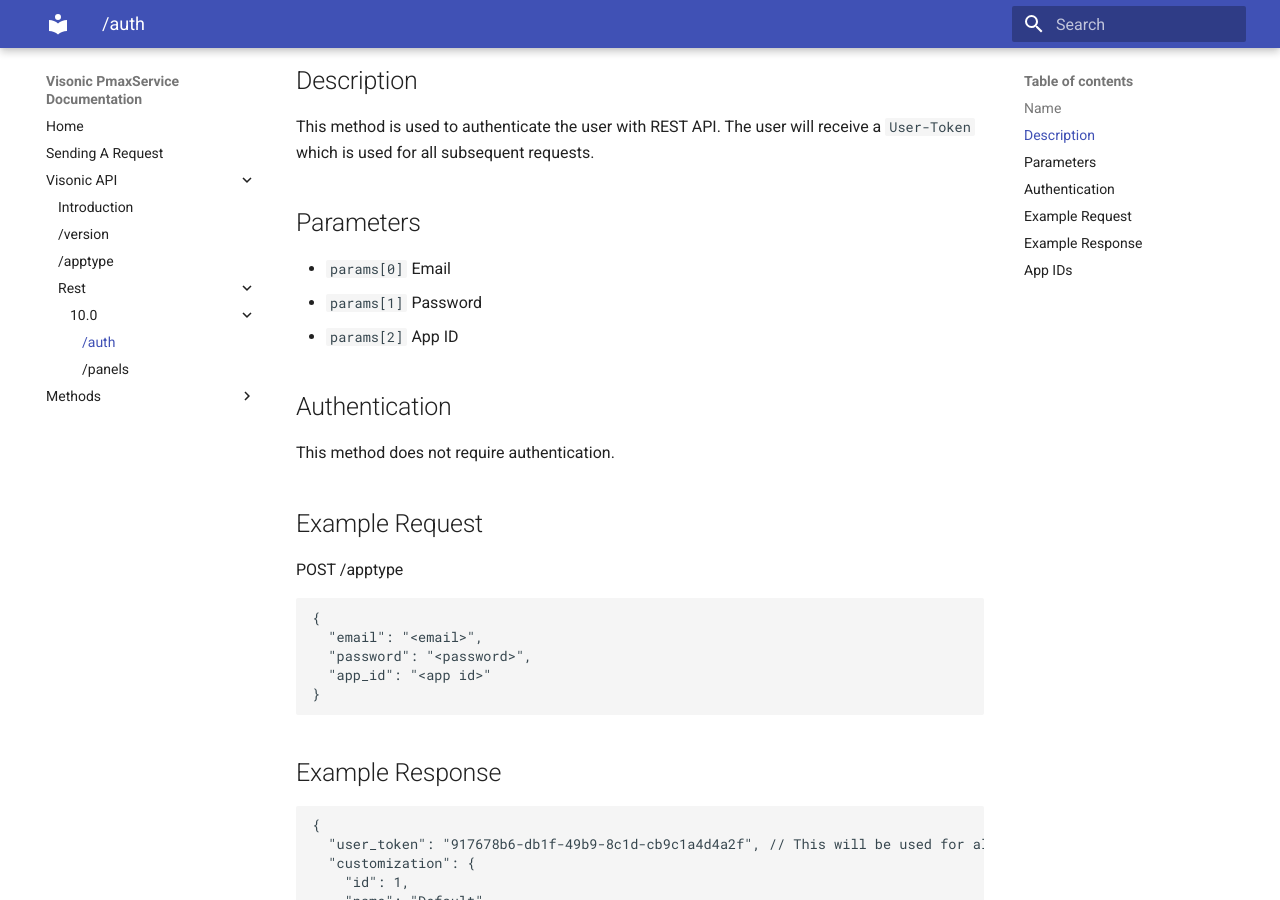
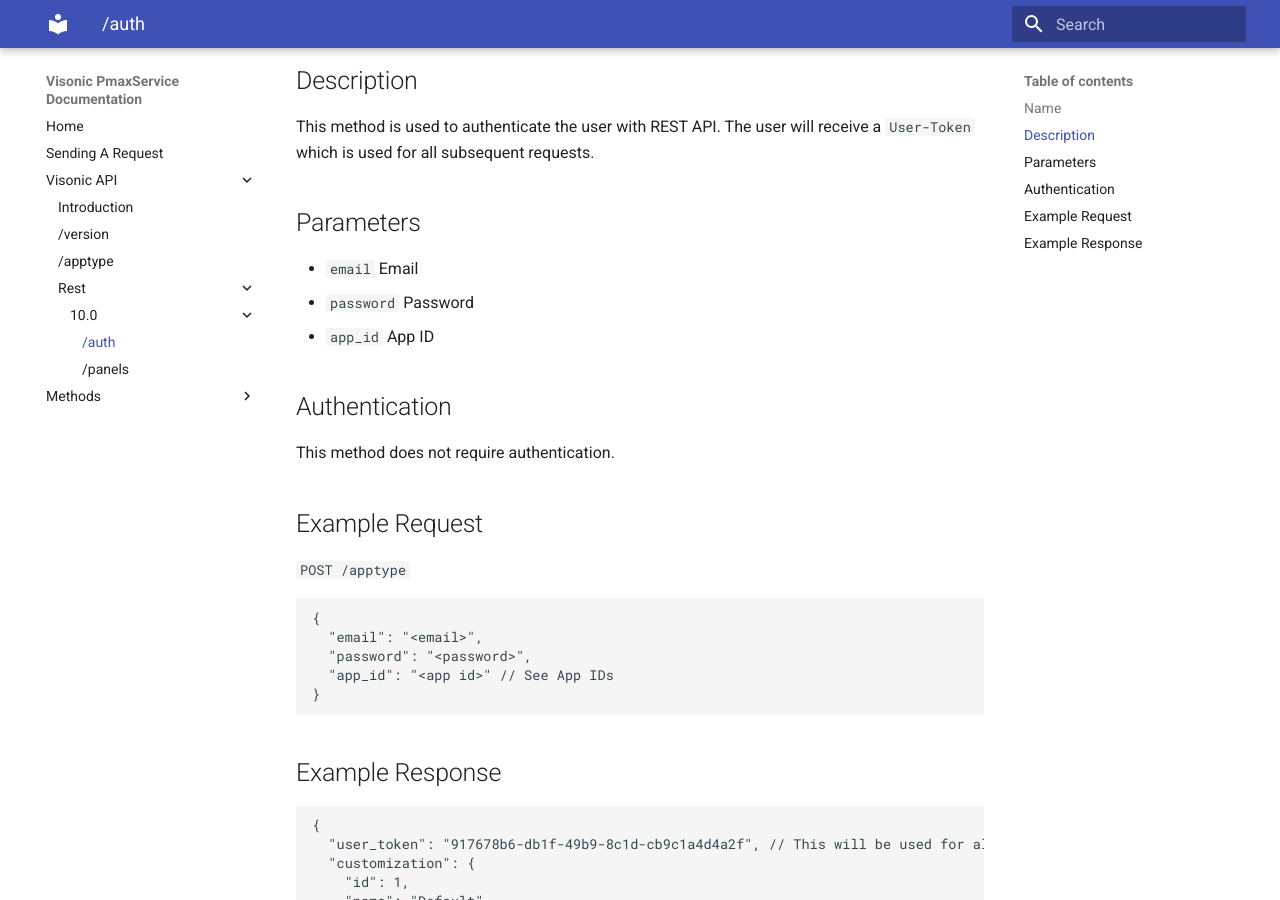
Before and after one commit to rexchoppers/visonic-pmaxservice-docs, an MkDocs documentation site: the page built from docs/visonic-api/rest/10.0/auth.md, in a window 1280 px wide and 900 px high, scrolled down 233 px. Built offline with MkDocs 1.6.1 and Material for MkDocs 9.7.7, drawn with Linux system fonts in a browser that asks for light colours; some of the changed text lies outside the part shown.

Commit message:
UPDATED Few design bits

````diff
--- a/docs/visonic-api/rest/10.0/auth.md
+++ b/docs/visonic-api/rest/10.0/auth.md
@@ -7,21 +7,21 @@
 This method is used to authenticate the user with REST API. The user will receive a `User-Token` which is used for all subsequent requests.
 
 ## Parameters
-- `params[0]` Email
-- `params[1]` Password
-- `params[2]` App ID
+- `email` Email
+- `password` Password
+- `app_id` App ID
 
 ## Authentication
 This method does not require authentication.
 
 ## Example Request
-POST /apptype
+`POST /apptype`
 
 ```json
 {
   "email": "<email>",
   "password": "<password>",
-  "app_id": "<app id>"
+  "app_id": "<app id>" // See App IDs
 }
 ```
 
````
Also changed, not shown: other parts of docs/visonic-api/rest/10.0/auth.md (+0 -3 lines), docs/visonic-api/app-ids.md (added, +4 -0 lines), docs/visonic-api/rest/10.0/panels.md (+1 -1 lines).
